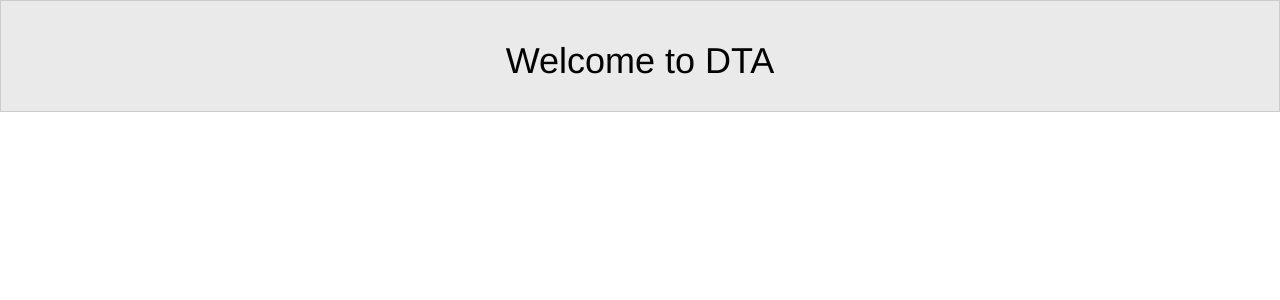
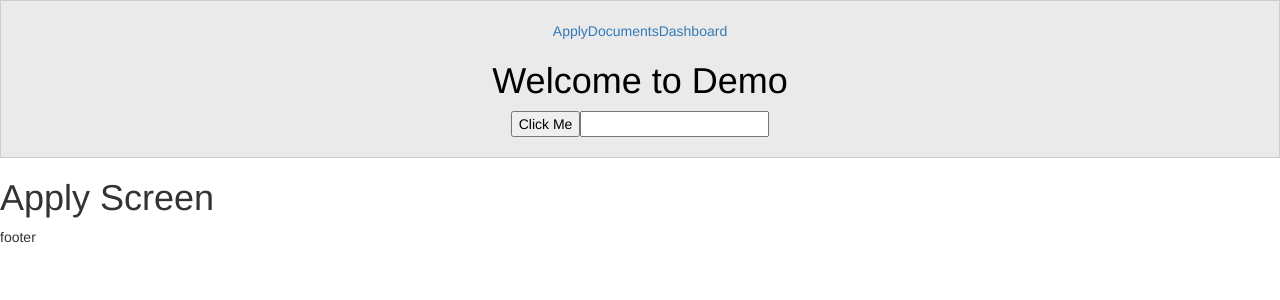
Before and after one commit to AnujNagarro/anuj-bhanu-react-redux, a React (Create React App) app: page /#/apply in a window 1280 px wide. Shown: the top 300 px of the page. Built offline with nearby package versions, Linux system fonts and the light colour scheme.

Commit message:
added routing

```diff
--- a/package.json
+++ b/package.json
@@ -10,6 +10,7 @@
       "react": "^16.4.2",
       "react-bootstrap": "^0.32.3",
       "react-dom": "^16.4.2",
+      "react-router-dom": "^4.3.1",
       "react-scripts": "1.1.5"
    },
    "scripts": {
--- a/src/App.js
+++ b/src/App.js
@@ -1,15 +1,25 @@
 import React, { Component } from 'react';
 import './App.css';
+
+import { Link } from 'react-router-dom';
+import Routes from "./routes";
 
 class App extends Component {
   render() {
     return (
       <div className="App">
-        <header className="App-header">
-          <h1 className="App-title">Welcome to DTA</h1>
-        </header>
-        <p className="App-intro">
-        </p>
+         <header className="App-header">
+            <a href="/apply">Apply</a>
+            <a href="/documents">Documents</a>
+            <a href="/dashboard">Dashboard</a>
+            <h1 className="App-title">Welcome to Demo</h1>
+            <button className="">Click Me </button>
+            <input type="text" />
+         </header>
+         <Routes></Routes>
+         <footer>
+            footer
+         </footer>
       </div>
     );
   }
--- a/src/index.js
+++ b/src/index.js
@@ -6,8 +6,8 @@ import ReactDOM from 'react-dom';
 import 'bootstrap/dist/css/bootstrap.css';
 import 'bootstrap/dist/css/bootstrap-theme.css';
 
-import App from './App';
+import App from './app';
 import registerServiceWorker from './registerServiceWorker';
 
-ReactDOM.render(<App />, document.getElementById('root'));
+ReactDOM.render(<App /> , document.getElementById('root'));
 registerServiceWorker();
--- /dev/null
+++ b/src/routes.js
@@ -0,0 +1,22 @@
+import React from "react";
+import { BrowserRouter, HashRouter, Route, Link, Switch } from "react-router-dom";
+
+import ApplyComponent from "./screens/apply/";
+import DocumentsComponent from "./screens/documents/";
+import DashboardComponent from "./screens/dashboard/";
+import DocDescriptionComponent from "./screens/documents/doc-description/";
+
+
+const Routes = ()=> {
+   return (
+      <HashRouter>
+         <div>
+            <Route exact component={ApplyComponent} path="/apply"></Route>
+            <Route exact component={DocumentsComponent} path="/documents"></Route>
+            <Route exact component={DashboardComponent} path="/dashboard"></Route>
+         </div>
+      </HashRouter>
+   );
+}
+
+export default Routes;
--- /dev/null
+++ b/src/screens/apply/index.js
@@ -0,0 +1,18 @@
+import React from "react";
+
+class ApplyComponent extends React.Component {
+
+   constructor(props) {
+      super(props);
+   }
+
+   render() {
+      return (
+         <div className="apply-screen">
+            <h1>Apply Screen</h1>
+         </div>
+      );
+   }
+}
+
+export default ApplyComponent;
--- /dev/null
+++ b/src/screens/dashboard/index.js
@@ -0,0 +1,15 @@
+import React from 'react';
+
+class DahsboardComponent extends React.Component
+{
+   constructor(props){super(props);}
+   render(){
+      return (
+         <div className="dashboard">
+         <h1>dashboard</h1>
+         </div>
+      );
+   }
+}
+
+export default DahsboardComponent;
--- /dev/null
+++ b/src/screens/documents/doc-description/index.js
@@ -0,0 +1,14 @@
+import React from 'react';
+
+export default class DocDescriptionComponent extends React.Component{
+   constructor(props){
+      super(props);
+   }
+ render(){
+    return (
+       <div>
+        doc description
+       </div>
+    );
+ }
+}
--- /dev/null
+++ b/src/screens/documents/index.js
@@ -0,0 +1,24 @@
+import React from "react";
+import { Route, Link } from 'react-router-dom';
+
+import DocDescriptionComponent from './doc-description/';
+
+class DocumentsComponent extends React.Component{
+
+   constructor(props){ super(props);}
+
+   render(){
+      const match = this.props;
+      return (
+         <div className="documents">
+            <h1>DOCUMENTS SCREEN</h1>
+            <Link to={`documents/info`}>Info - </Link>
+            <br />
+            <Route path="documents/info" component={DocDescriptionComponent}/>
+         </div>
+      );
+   }
+
+}
+
+export default DocumentsComponent;
```
Also changed, not shown: src/shared/constants.js (added), src/shared/utility.js (added), 1 other file (tests, documents, lock files or other folders).
